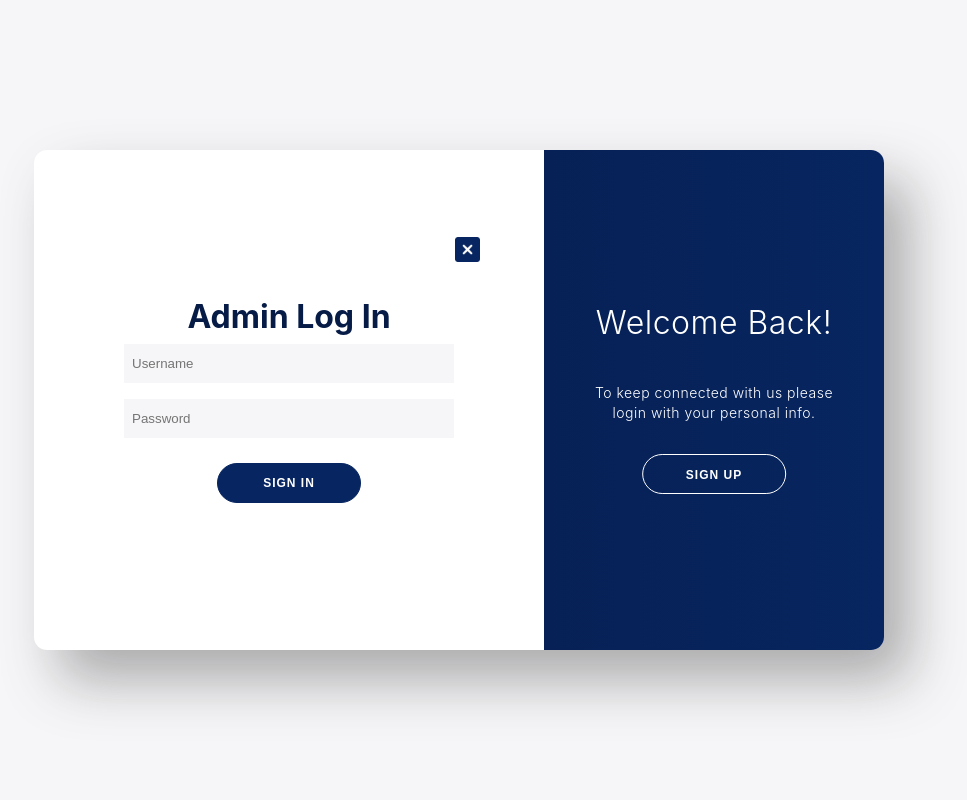
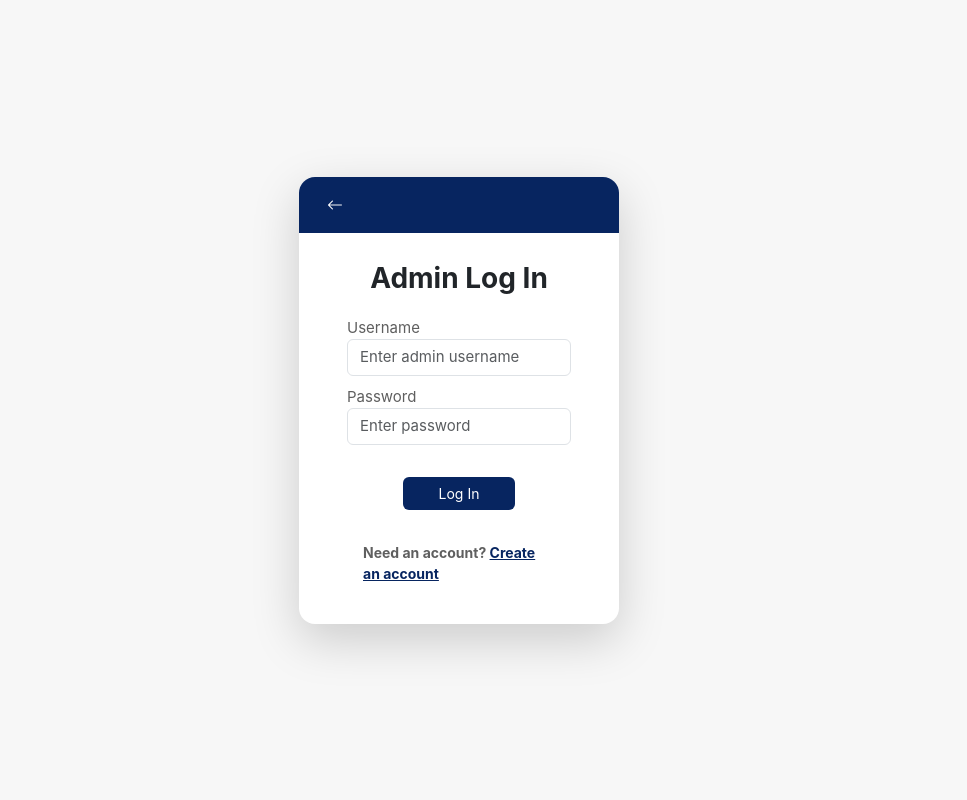
Before and after one commit to Dee-17/Employee-Attendance-Management-System, a PHP site: page /admin-login.php in a window 1280 px wide. Shown: the whole page, without its empty margins (181-1148 px from the left). Run offline with PHP 8.4, Linux system fonts and the light colour scheme.

Commit message:
Updated admin login UI

```diff
--- a/admin-login.php
+++ b/admin-login.php
@@ -80,96 +80,53 @@
 <head>
     <meta charset="UTF-8">
     <meta name="viewport" content="width=device-width, initial-scale=1.0">
-    <title>Admin</title>
+    <title>Admin Log in</title>
+    <link rel="stylesheet" href="https://cdn.jsdelivr.net/npm/bootstrap-icons@1.11.2/font/bootstrap-icons.min.css">
+    <link rel="stylesheet" href="https://cdn.jsdelivr.net/npm/bootstrap@5.3.2/dist/css/bootstrap.min.css" integrity="sha384-T3c6CoIi6uLrA9TneNEoa7RxnatzjcDSCmG1MXxSR1GAsXEV/Dwwykc2MPK8M2HN" crossorigin="anonymous">
     <link rel="stylesheet" href="https://cdnjs.cloudflare.com/ajax/libs/font-awesome/6.4.2/css/all.min.css">
     <link rel="stylesheet" href="css/admin-login.css">
+    <script src="https://cdn.jsdelivr.net/npm/bootstrap@5.3.2/dist/js/bootstrap.bundle.min.js" defer></script>
 </head>
 <body>
-    <div class="container" id="container">
-        <div class="form-container sign-in-container">
-            <a href="landing-page.php"><button id="exit-button"><img id="exit-button-img" src="images/quit.png"></button></a>
-
-        <!-- sign-in-form -->
-            <form action="" method="post">
-                <h1>Admin Log In</h1>
-                <div class="infield">
-                    <input type="text" placeholder="Username" id="sn-username" name="sn-username"/>
-                    <label></label>
-                </div>
-                <div class="infield">
-                    <input type="password" placeholder="Password" id="sn-password" name="sn-password" />
-                    <label></label>
-                </div>
-                <input type="hidden" name="form_id" value="1">
-                <button type="submit">Sign In</button>
-
-                <?php if (isset($sn_error)): ?>
-                    <p class="error">Incorrect username or password!</p>
-                <?php endif; ?>
-
-            </form>
-        </div>
-
-        <!-- create-acc-form -->
-        <div class="form-container sign-up-container">
-            <form action="" method="post" id="form2">
-                <h1>Create Account</h1>
-                <div class="infield">
-                    <input type="text" placeholder="Name" name="cr-name" id="cr-name"/>
-                    <label></label>
-                </div>
-                <div class="infield">
-                    <input type="text" placeholder="Username" name="cr-username" id="cr-username"/>
-                    <label></label>
-                </div>
-                <div class="infield">
-                    <input type="password" placeholder="Password" name="cr-password" id="cr-password" />
-                    <label></label>
-                </div>
-                <input type="hidden" name="form_id" value="2">
-                <button type="submit">Sign Up</button>
-
-                <?php if (isset($cr_error)): ?>
-                    <p class="error">Fill in the missing fields</p>
-                <?php endif; ?>
-
-                <?php if (isset($cr_exist)): ?>
-                    <p class="error">User Already Exists</p>
-                <?php endif; ?>
-
-            </form>
-        </div>
-        <!-- welcome message -->
-        <div class="overlay-container" id="overlayCon">
-            <div class="overlay">
-                <div class="overlay-panel overlay-right">
-                    <h1>Welcome Back!</h1>
-                    <p>To keep connected with us please login with your personal info.</p>
-                    <button>Sign Up</button>
-                </div>
-                <div class="overlay-panel overlay-left">
-                    <h1>Hello, Friend!</h1>
-                    <p>Enter your personal details and start journey with us!</p>
-                    <button>Sign In</button>
+    <div class="container-fluid vh-100 d-flex justify-content-center align-items-center">
+        <div class="login_container card rounded-4 shadow-lg m-0 p-0 overflow-hidden">
+            <!-- Company info -->
+            <div class="top_panel p-3 d-flex justify-content-center">
+                <div class="row container-fluid justify-content-end">
+                    <a href="landing-page.php"><i class="bi bi-arrow-left" style="color: white;"></i></a>
                 </div>
             </div>
-            <button id="overlayBtn"></button>
+            <!-- Admin log in -->
+            <div class="row bottom_panel mx-5 my-4 p-0">
+                <form class="m-0 p-0" action="" method="post">
+                    <!-- Displays an error if the credentials are incorrect -->
+                    <?php if (isset($sn_error)): ?>
+                        <div class="alert alert-danger py-3 mb-3 d-flex justify-content-between" role="alert">
+                            <div class="alert_mes">Incorrect username or password!</div>
+                            <button class='btn-close' data-bs-dismiss='alert' aria-label='Close' type='button'></button>
+                        </div>
+                    <?php endif; ?>
+
+                    <p class="text-center">Admin Log In</p>
+                    <div class="mt-3">
+                        <label for="sn-username">Username</label>
+                        <input class="form-control" type="text" placeholder="Enter admin username" id="sn-username" name="sn-username"/>
+                    </div>
+                    <div class="mt-2 mb-3">
+                        <label for="sn-password">Password</label>
+                        <input class="form-control" type="password" placeholder="Enter password" id="sn-password" name="sn-password" />
+                    </div>
+                    <input type="hidden" name="form_id" value="1">
+                    <div class="login_button d-flex justify-content-center align-items-center">
+                        <button class="my-3 w-50 text-center btn btn-primary" type="submit">Log In</button>
+                    </div>
+                    <!-- Option to create an account -->
+                    <div class="m-3 create_account">
+                        <p>Need an account? <span class="bold_title"><a class="nav_link" href="admin-sign-up.php">Create an account</a></span></p>
+                    </div>
+                </form>
+            </div>
         </div>
     </div>
-
-    <script>
-        const container = document.getElementById('container');
-        const overlayCon = document.getElementById('overlayCon');
-        const overlayBtn = document.getElementById('overlayBtn');
-
-        overlayBtn.addEventListener('click', () => {
-            container.classList.toggle('right-panel-active');
-            overlayCon.classList.toggle('overlay-active');
-        });
-        overlayBtn.classList.remove('btnScaled');
-        window.requestAnimationFrame( () => {
-            overlayBtn.classList.add('btnScaled');
-        });
-    </script>
 </body>
 </html>
--- a/css/admin-login.css
+++ b/css/admin-login.css
@@ -1,307 +1,58 @@
 @import url('https://fonts.googleapis.com/css2?family=Poppins:wght@100;200;300;400;500;600;700;800;900&display=swap');
 
-* {
-    padding: 0px;
-    margin: 0px;
-    box-sizing: border-box;
+.alert_mes {
+    font-size: 14px;
 }
-
-:root {
-    --linear-grad: linear-gradient(to right, #061b46, #072560);
-    --grad-clr1: #061b46;
-    --grad-clr2: #072560;
+body {
+    font-family: 'Inter', sans-serif;
+    background: #f7f7f7;
 }
-
-body {
-    height: 100vh;
-    background: #f6f5f7;
-    display: grid;
-    place-content: center;
-    font-family: 'Inter', sans-serif;
-
+.bold_title {
+    font-weight: bold;
+    color: #072560;
 }
-
-.container {
-    position: relative;
-    width: 850px;
-    height: 500px;
-    background-color: #fff;
-    border-radius: 13px;
-    box-shadow: 25px 30px 55px #5557;
-    overflow: hidden;
+.bottom_panel p {
+    font-size: 28px;
+    font-weight: bold;
 }
-
-.form-container {
-    position: absolute;
-    width: 60%;
-    height: 100%;
-    padding: 0px 40px;
-    transition: all 0.5s ease-in-out;
+.bottom_panel input, .bottom_panel label {
+    font-size: 15px;
+    color: #5f5f5f;
 }
-
-.sign-up-container {
-    opacity: 0;
-    z-index: 1;
+.btn:focus, .form-control:focus {
+    outline: none;
+    box-shadow: none;
 }
-
-.sign-in-container {
-    z-index: 2;
+.card {
+    border: none;
+    box-shadow: 0 0 15px 1px rgba(0, 0, 0, 0.1);
 }
-
-form {
-    height: 100%;
-    display: flex;
-    flex-direction: column;
-    align-items: center;
-    justify-content: center;
-    padding: 0px 50px;
+.container-fluid {
+    margin: 0;
+    padding: 0;
+    box-shadow: none;
 }
-
-h1 {
-    color: var(--grad-clr1);
+.create_account p {
+    font-size: 14px;
+    color: #5f5f5f;
 }
-
-span {
-    font-size: 12px;
+.create_account a {
+    color: #072560;
 }
-
-.infield {
-    position: relative;
-    margin: 8px 0px;
-    width: 100%;
+.login_container {
+    width: 25%;
 }
-
-input {
-    width: 100%;
-    padding: 12px 8px;
-    background-color: #f6f5f7;
+.login_button button, .login_button button:hover {
     border: none;
-    outline: none;
+    background-color: #072560;
+    color: white;
+    font-size: 14px;
 }
-
-label {
-    position: absolute;
-    left: 50%;
-    top: 100%;
-    transform: translateX(-50%);
-    width: 0%;
-    height: 2px;
-    background: var(--linear-grad);
-    transition: 0.3s;
+.top_panel {
+    background-color: #072560;
+    color: white;
 }
-
-input:focus~label {
-    width: 100%;
+.top_panel img {
+    width: 80px;
+    height: 80px;
 }
-
-a {
-    color: #333;
-    font-size: 14px;
-    text-decoration: none;
-    margin: 15px 0px;
-}
-
-a.forgot {
-    padding-bottom: 3px;
-    border-bottom: 2px solid #eee;
-}
-
-button {
-    border-radius: 20px;
-    border: 1px solid var(--grad-clr2);
-    background: var(--grad-clr2);
-    color: #fff;
-    font-size: 12px;
-    font-weight: bold;
-    padding: 12px 45px;
-    letter-spacing: 1px;
-    text-transform: uppercase;
-}
-
-.form-container button {
-    margin-top: 17px;
-    transition: 80ms ease-in;
-}
-
-.form-container button:hover {
-    background: var(--grad-clr1);
-    color: #fff;
-    cursor: pointer;
-}
-
-.overlay-container {
-    position: absolute;
-    top: 0;
-    left: 60%;
-    width: 40%;
-    height: 100%;
-    overflow: hidden;
-    transition: transform 0.6s ease-in-out;
-    z-index: 9;}
-
-#overlayBtn {
-    cursor: pointer;
-    position: absolute;
-    left: 50%;
-    top: 304px;
-    transform: translateX(-50%);
-    width: 143.67px;
-    height: 40px;
-    border: 1px solid #fff;
-    background: transparent;
-    border-radius: 20px;
-}
-
-#exit-button {
-    position: absolute;
-    padding: 0px 0px;;
-    left: 85%;
-    top: 70px;
-    transform: translateX(-50%);
-    width: 30px;
-    background: transparent;
-    color: #fff;
-    border: none;
-}
-
-#exit-button-img {
-    width: 25px;
-}
-
-#exit-button:hover {
-    cursor: pointer;
-}
-
-
-
-.overlay {
-    position: relative;
-    background: var(--linear-grad);
-    color: #fff;
-    left: -150%;
-    height: 100%;
-    width: 250%;
-    transition: transform 0.6s ease-in-out;
-}
-
-.overlay-panel {
-    position: absolute;
-    display: flex;
-    align-items: center;
-    justify-content: center;
-    flex-direction: column;
-    padding: 0px 40px;
-    text-align: center;
-    height: 100%;
-    width: 340px;
-    transition: 0.6s ease-in-out;
-}
-
-.overlay-left {
-    right: 60%;
-    transform: translateX(-12%);
-}
-
-.overlay-right {
-    right: 0%;
-    transform: translateX(0%);
-}
-
-.overlay-panel h1 {
-    color: #fff;
-    font-weight: 300;
-    line-height: 20px;
-    letter-spacing: 0.5px;
-    margin: 25px 0px
-}
-
-p {
-    font-size: 14px;
-    font-weight: 300;
-    line-height: 20px;
-    letter-spacing: 0.5px;
-    margin: 25px 0px 35px;
-}
-
-.overlay-panel button {
-    border: none;
-    background-color: transparent;
-    padding-top: 10px;
-    padding-bottom: 30px;
-}
-
-.right-panel-active .overlay-container {
-    transform: translateX(-150%);
-}
-
-.right-panel-active .overlay {
-    transform: translateX(50%);
-}
-
-.right-panel-active .overlay-left {
-    transform: translateX(25%);
-}
-
-.right-panel-active .overlay-right {
-    transform: translateX(35%);
-}
-
-.right-panel-active .sign-in-container {
-    transform: translateX(20%);
-    opacity: 0;
-}
-
-.right-panel-active .sign-up-container {
-    transform: translateX(66.7%);
-    opacity: 1;
-    z-index: 5;
-    animation: show 0.6s;
-}
-
-@keyframes show {
-    0%, 50% {
-        opacity: 0;
-        z-index: 1;
-    }
-    50.1%, 100% {
-        opacity: 1;
-        z-index: 5;
-    }
-}
-
-btnScaled {
-    animation: scaleBtn 0.06s;
-}
-
-@keyframes scaleBtn {
-    0% {
-        width: 143.67px;
-    }
-    50% {
-        width: 250px;
-    }
-    100% {
-        width: 143.67px;
-    }
-}
-
-
-footer {
-    position: absolute;
-    left: 50%;
-    bottom: 30px;
-    transform: translateX(-50%);
-}
-footer mark {
-    padding: 8px 30px;
-    border-radius: 7px;
-}
-footer a {
-    text-decoration: none;
-    font-size: 18px;
-    font-weight: bold;
-    color: #003;
-}
-.error{
-    color:red;
-}
```
